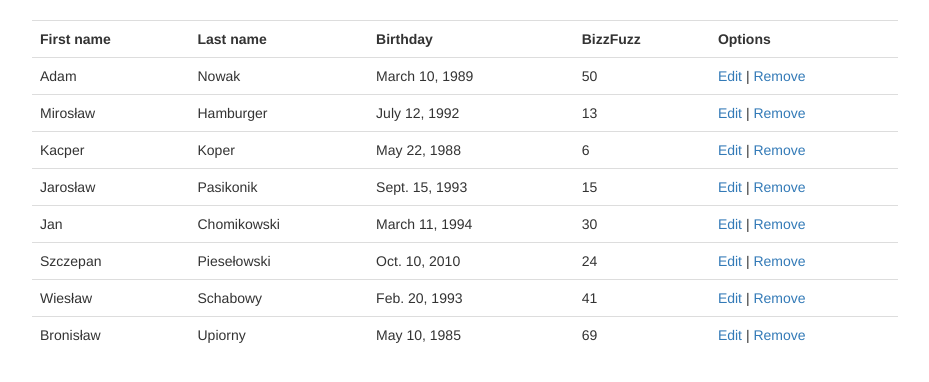
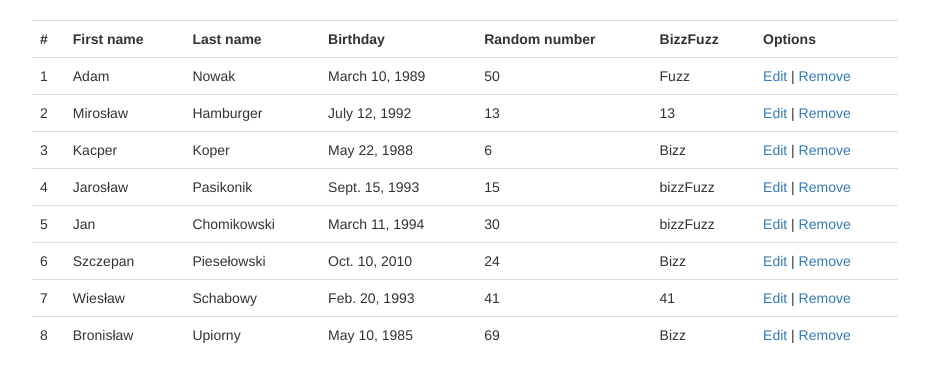
Before and after one commit to itsMichael/zadanie_django, a Django app: page / in a window 1280 px wide. Shown: the part 52-434 px from the top of the page, without its empty margins (175-1104 px from the left). Run offline with Django 3.2, Linux system fonts and the light colour scheme; data comes from the database, SQL or seed files in the repository; both versions use the stored data as it was after the commit; parts of the project's set-up code (start-up, migrations or seed data) failed here and were passed over; some libraries are stand-ins or nearby versions.

Commit message:
works generating csv file

```diff
--- a/users_base/templates/base.html
+++ b/users_base/templates/base.html
@@ -39,6 +39,7 @@
               <a href="#" class="dropdown-toggle" data-toggle="dropdown" role="button" aria-haspopup="true" aria-expanded="false">Options <span class="caret"></span></a>
               <ul class="dropdown-menu">
                 <li><a href="/add">Add user</a></li>
+                <li><a href="/generate">Generate CSV</a></li>
               </ul>
             </li>
           </ul>
--- a/users_base/templates/index.html
+++ b/users_base/templates/index.html
@@ -7,18 +7,28 @@
       {% else %}
       <table class="table">
         <tr>
+          <th>#</th>
           <th>First name</th>
           <th>Last name</th>
           <th>Birthday</th>
+          <th>Random number</th>
           <th>BizzFuzz</th>
           <th>Options</th>
         </tr>
           {% for object in data %}
           <tr>
+            <td>{{forloop.counter}}
             <td>{{object.first_name}}</td>
             <td>{{object.last_name}}</td>
             <td>{{object.birthday}}</td>
             <td>{{object.random_number}}</td>
+            <td>
+            {% if object.random_number|divisibleby:3 and object.random_number|divisibleby:5 %}bizzFuzz
+            {% elif object.random_number|divisibleby:3 %}Bizz
+            {% elif object.random_number|divisibleby:5 %}
+            Fuzz
+            {% else %}{{object.random_number}}{% endif %}
+            </td>
             <td><a href="/edit?id={{object.id}}">Edit</a> | <a href="/remove?id={{object.id}}">Remove</a></td>
           </tr>
           {% endfor %}
--- a/users_base/views.py
+++ b/users_base/views.py
@@ -1,7 +1,9 @@
+# -*- coding: utf-8 -*-
 from django.shortcuts import \
-    render_to_response, RequestContext, HttpResponseRedirect
+    render_to_response, RequestContext, HttpResponseRedirect, HttpResponse
 from users_base.models import User, UserForm
 import random
+import csv
 
 
 def home(request):
@@ -14,7 +16,7 @@ def add(request):
         form_user = UserForm(request.POST)
         form_user.is_valid()
         data = form_user.cleaned_data
-        if form_user.is_valid()==True:
+        if form_user.is_valid() == True:
             obj = User(
                 first_name=data['first_name'],
                 last_name=data['last_name'],
@@ -35,6 +37,22 @@ def remove(request):
     return HttpResponseRedirect('/')
 
 
+def generate_csv(request):
+    # Create the HttpResponse object with the appropriate CSV header.
+    response = HttpResponse(content_type='text/csv')
+    response['Content-Disposition'] = 'attachment; filename="users.csv"'
+
+    writer = csv.writer(response)
+    writer.writerow(['First name', 'Last name', 'Birthday'])
+    for obj in User.objects.all():
+        writer.writerow([
+            obj.first_name.encode("utf-8"),
+            obj.last_name.encode("utf-8"),
+            obj.birthday])
+
+    return response
+
+
 def edit(request):
     if request.method == "GET":
         user_for_id = User.objects.get(id=request.GET.get('id'))
@@ -52,7 +70,7 @@ def edit(request):
         form_user = UserForm(request.POST)
         form_user.is_valid()
         data = form_user.cleaned_data
-        if form_user.is_valid()==True:
+        if form_user.is_valid() == True:
             user_for_id.first_name = data['first_name']
             user_for_id.last_name = data['last_name']
             user_for_id.birthday = data['birthday']
--- a/zadanie_django/urls.py
+++ b/zadanie_django/urls.py
@@ -5,4 +5,5 @@ urlpatterns = patterns('',
         url(r'^add$', 'users_base.views.add'),
         url(r'^remove$', 'users_base.views.remove'),
         url(r'^edit$', 'users_base.views.edit'),
+        url(r'^generate$', 'users_base.views.generate_csv')
 )
```
Also changed, not shown: db.sqlite3, 2 other files.
